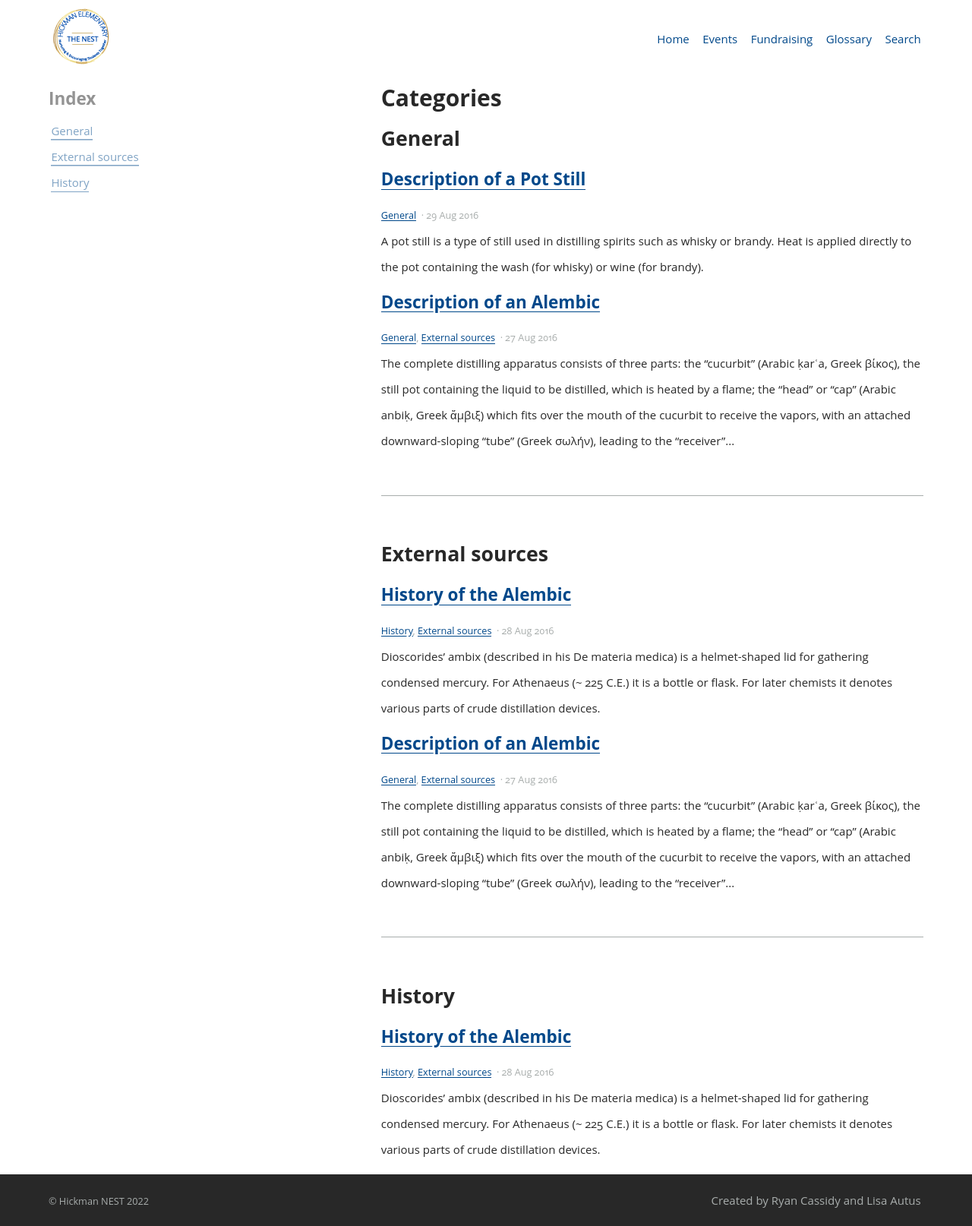
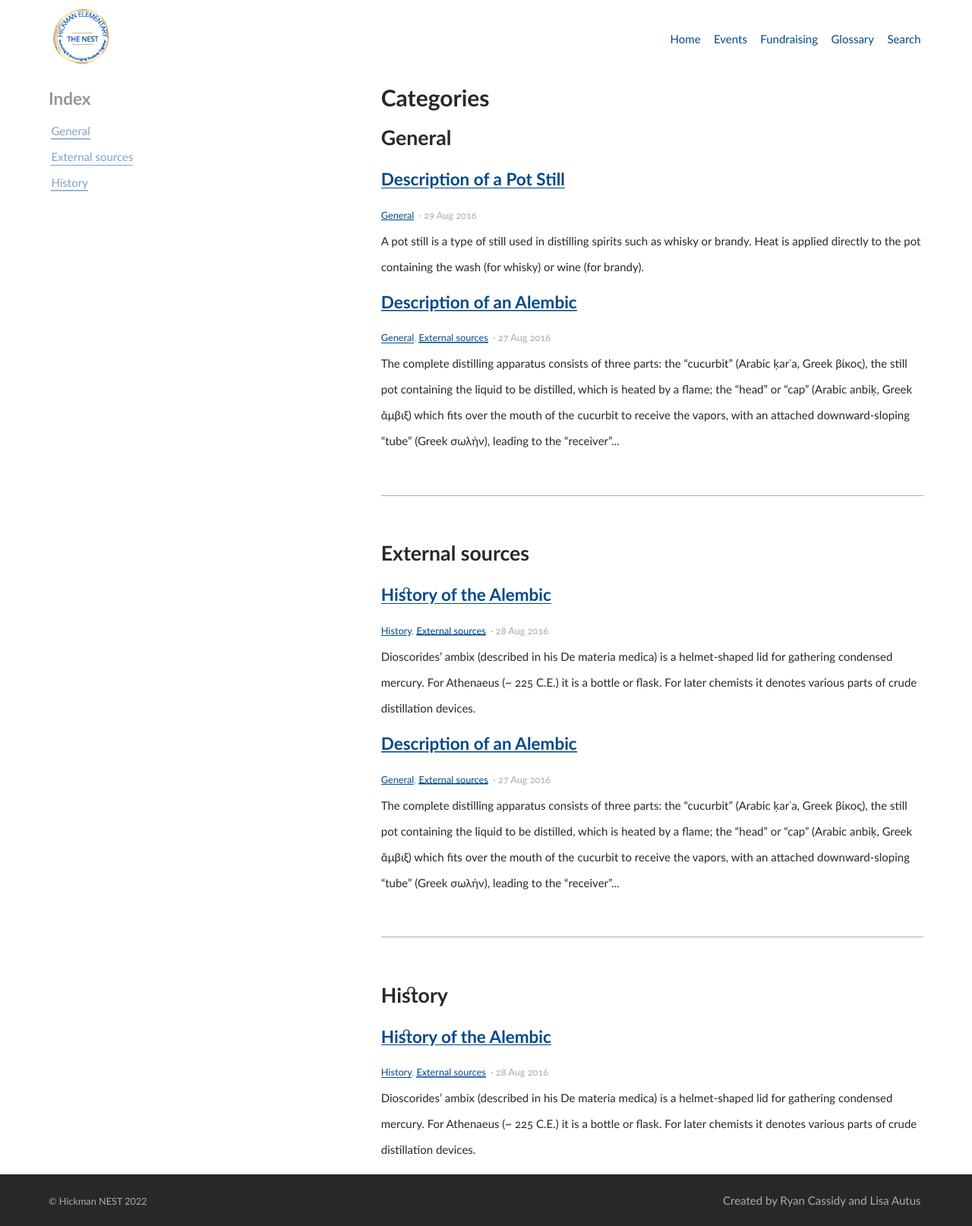
Before and after one commit to hickmannest/hickmannest.github.io, a Jekyll site: the page built from categories.md, in a window 1280 px wide. Shown: the whole page at 76% size. Built offline with Jekyll 4.4.1, drawn with Linux system fonts in a browser that asks for light colours.

Commit message:
Update _settings.scss

```diff
--- a/_sass/_settings.scss
+++ b/_sass/_settings.scss
@@ -15,7 +15,7 @@ $white: #ffffff !default;
 
 // Typography
 $bodytype: (
-  font-family: '"Open Sans", sans-serif',
+  font-family: '"Calibri", sans-serif',
   regular: 400,
   bold: 700,
   italic: italic,
@@ -23,7 +23,7 @@ $bodytype: (
 ) !default;
 
 $headingtype: (
-  font-family: '"Open Sans", sans-serif',
+  font-family: '"Calibri", sans-serif',
   regular: 400,
   bold: 700,
   cap-height: 0.75
```
